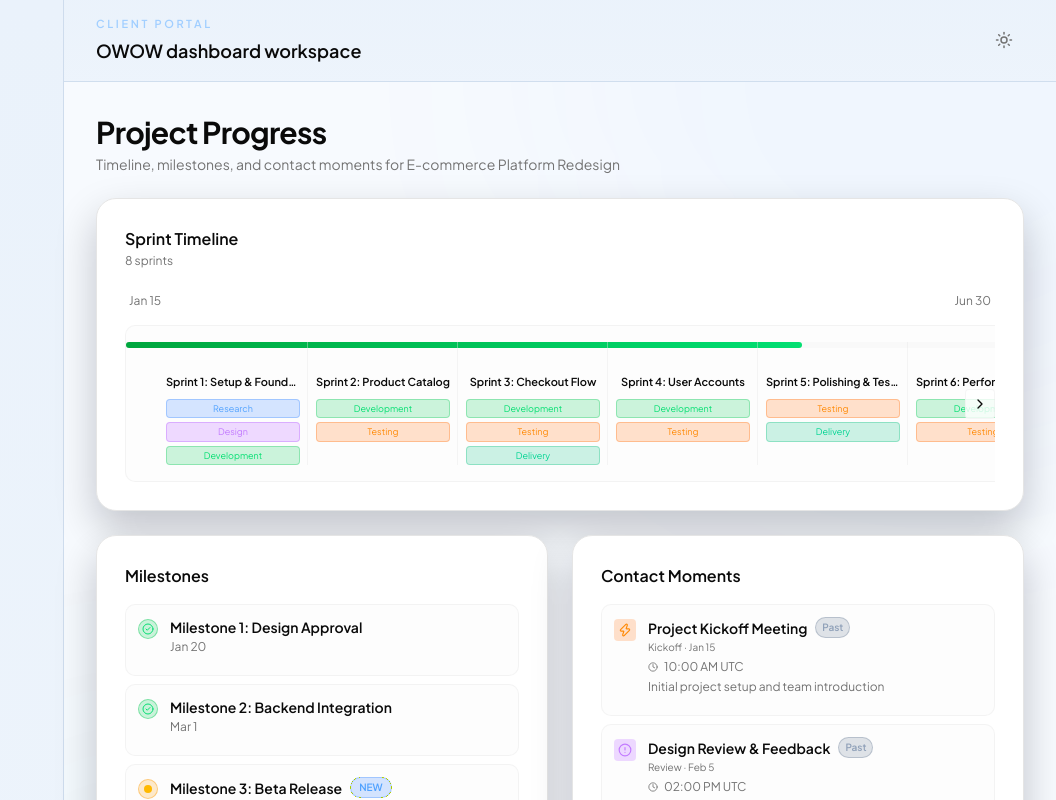
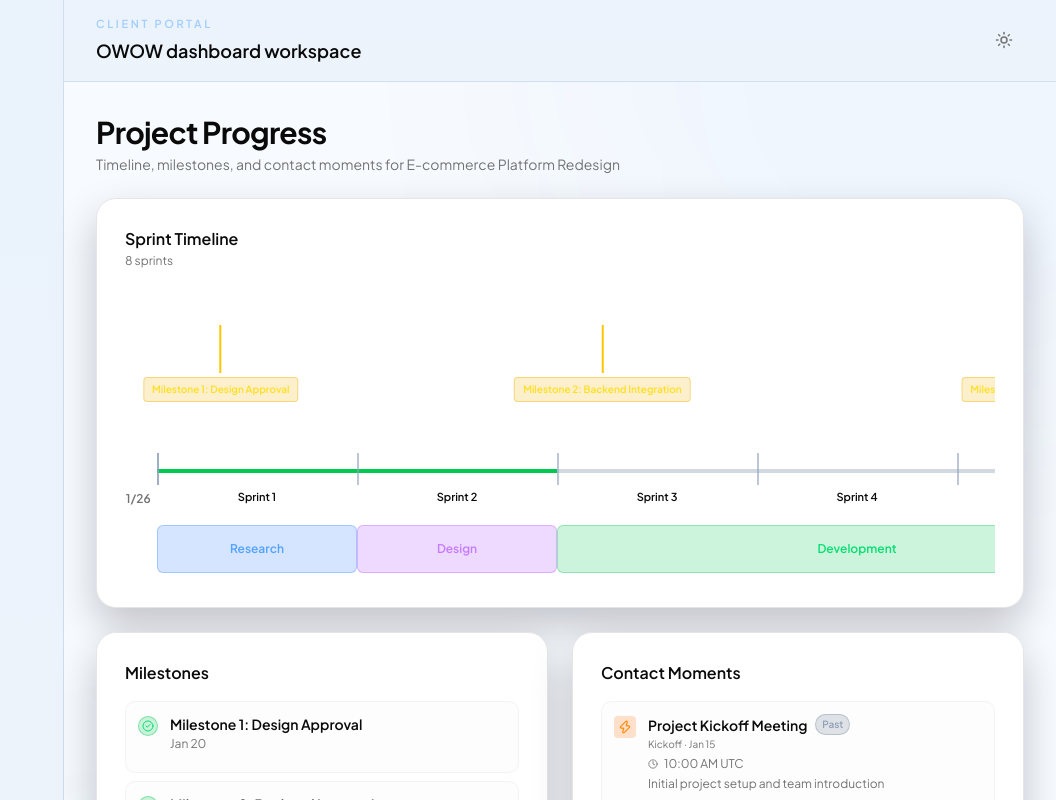
Before and after one commit to MaksymFeniuk/Dashboard-OWOW, a Next.js app: page /dashboard/progress in a window 1280 px wide. Shown: the top 800 px of the page, without its empty margins (224-1280 px from the left). Built offline with nearby package versions, Linux system fonts and the light colour scheme.

Commit message:
timeline changes
timeline changes

```diff
--- a/app/dashboard/progress/page.tsx
+++ b/app/dashboard/progress/page.tsx
@@ -4,12 +4,12 @@ import { useRef, useState } from "react"
 import { CheckCircle2, ChevronLeft, ChevronRight, Clock, AlertCircle, Zap, FileText, Sparkles } from "lucide-react"
 import { mockClients } from "@/lib/mock-data"
 
-const STAGE_COLORS = {
+const PHASE_COLORS = {
   Research: 'bg-blue-500/20 text-blue-400 border-blue-500/30',
   Design: 'bg-purple-500/20 text-purple-400 border-purple-500/30',
   Development: 'bg-green-500/20 text-green-400 border-green-500/30',
   Testing: 'bg-orange-500/20 text-orange-400 border-orange-500/30',
-  Delivery: 'bg-emerald-500/20 text-emerald-400 border-emerald-500/30',
+  Delivery: 'bg-cyan-500/20 text-cyan-400 border-cyan-500/30',
 }
 
 const CONTACT_TYPE_COLORS = {
@@ -28,13 +28,41 @@ const CONTACT_TYPE_ICONS = {
   other: Clock,
 }
 
+// Helper to get the primary phase of a sprint
+const getPrimaryPhase = (stages?: string[]) => {
+  if (!stages || stages.length === 0) return 'Development'
+  return stages[0] as keyof typeof PHASE_COLORS
+}
+
 export default function ProgressPage() {
   const project = mockClients[0]?.projects[0]
   const scrollContainerRef = useRef<HTMLDivElement>(null)
+  const timelineRef = useRef<HTMLDivElement>(null)
   const [canScrollLeft, setCanScrollLeft] = useState(false)
   const [canScrollRight, setCanScrollRight] = useState(true)
 
   if (!project) return <div>Project not found</div>
+
+  // Calculate phase groups
+  const getPhaseGroups = () => {
+    const groups: Array<{ phase: string; startIndex: number; endIndex: number }> = []
+    let currentPhase = getPrimaryPhase(project.sprints[0]?.stages)
+    let startIndex = 0
+
+    for (let i = 1; i <= project.sprints.length; i++) {
+      const nextPhase = i < project.sprints.length ? getPrimaryPhase(project.sprints[i]?.stages) : null
+
+      if (nextPhase !== currentPhase) {
+        groups.push({ phase: currentPhase, startIndex, endIndex: i - 1 })
+        currentPhase = nextPhase || currentPhase
+        startIndex = i
+      }
+    }
+
+    return groups
+  }
+
+  const phaseGroups = getPhaseGroups()
 
   const handleScroll = () => {
     if (scrollContainerRef.current) {
@@ -74,6 +102,12 @@ export default function ProgressPage() {
     return { type: 'scheduled', label: 'Scheduled' }
   }
 
+  // Calculate progress position on timeline
+  const completedSprints = project.sprints.filter(s => s.status === 'Done').length
+  const progressPositionPercent = completedSprints > 0
+    ? (completedSprints / project.sprints.length) * 100
+    : 0
+
   return (
     <div className="space-y-6 animate-fade-in">
       <div>
@@ -88,40 +122,132 @@ export default function ProgressPage() {
           <p className="mt-0.5 text-xs text-muted-foreground">{project.sprints.length} sprints</p>
         </div>
 
-        <div className="flex items-center justify-between text-xs text-muted-foreground mb-4 px-1">
-          <span>{new Date(project.projectStartDate).toLocaleDateString('en-US', { month: 'short', day: 'numeric' })}</span>
-          <span>{new Date(project.projectEndDate).toLocaleDateString('en-US', { month: 'short', day: 'numeric' })}</span>
-        </div>
-
         <div className="relative">
           {canScrollLeft && <button onClick={handleScrollLeft} className="absolute left-0 top-1/2 -translate-y-1/2 z-10 bg-background/80 p-1.5 rounded border border-border/40"><ChevronLeft className="h-4 w-4" /></button>}
-          {canScrollRight && <button onClick={handleScrollRight} className="absolute right-0 top-1/2 -translate-y-1/2 z-10 bg-background/80 p-1.5 rounded border border-border/40"><ChevronRight className="h-4 w-4" /></button>}
 
           <div ref={scrollContainerRef} onScroll={handleScroll} className="overflow-x-auto scrollbar-hide">
-            <div className="inline-flex gap-0 px-8 py-4 bg-accent/20 rounded-lg border border-border/40 min-w-full relative">
-              <div className="absolute left-0 right-0 top-4 h-1.5 bg-accent/40 rounded-full">
-                <div className="h-full bg-gradient-to-r from-green-600 to-green-400 rounded-full" style={{ width: `${progressPercentage}%` }} />
+            <div className="inline-block p-8 relative" style={{ minWidth: `${project.sprints.length * 200 + 64}px`, height: '280px' }}>
+              {/* Start date label - below first segment */}
+              <div
+                className="absolute text-xs text-muted-foreground font-semibold"
+                style={{
+                  left: '0px',
+                  top: '198px',
+                  transform: 'translateX(-50%)',
+                }}
+              >
+                {new Date(project.projectStartDate).toLocaleDateString('en-GB', { day: '2-digit', month: '2-digit', year: '2-digit' })}
               </div>
 
-              {project.sprints.map((sprint, i) => {
-                const startDt = new Date(sprint.startDate)
-                const endDt = new Date(sprint.endDate)
-                const totalDays = Math.ceil((new Date(project.projectEndDate).getTime() - new Date(project.projectStartDate).getTime()) / (1000 * 60 * 60 * 24))
-                const sprintDays = Math.ceil((endDt.getTime() - startDt.getTime()) / (1000 * 60 * 60 * 24))
-                const width = (sprintDays / totalDays) * 100
+              {/* End date label - below last segment */}
+              <div
+                className="absolute text-xs text-muted-foreground font-semibold"
+                style={{
+                  left: `${project.sprints.length * 200}px`,
+                  top: '198px',
+                  transform: 'translateX(-50%)',
+                }}
+              >
+                {new Date(project.projectEndDate).toLocaleDateString('en-GB', { day: '2-digit', month: '2-digit', year: '2-digit' })}
+              </div>
 
-                return (
-                  <div key={sprint.id} className="flex-1 relative px-2 pt-8 text-center" style={{ minWidth: '150px', flex: `0 0 ${width}%` }}>
-                    <div className="text-[11px] font-semibold text-foreground truncate mb-2">{sprint.name}</div>
-                    <div className="space-y-1">
-                      {(sprint.stages || []).map(stage => (
-                        <div key={stage} className={`text-[9px] px-1.5 py-0.5 rounded border ${STAGE_COLORS[stage as keyof typeof STAGE_COLORS]}`}>{stage}</div>
-                      ))}
+              {/* Milestones - top section */}
+              <div className="absolute top-8 left-12 right-8 h-24">
+                {sortedMilestones.map((milestone) => {
+                  const milestoneDate = new Date(milestone.dueDate)
+                  const projectStart = new Date(project.projectStartDate)
+                  const projectEnd = new Date(project.projectEndDate)
+                  const totalDays = (projectEnd.getTime() - projectStart.getTime()) / (1000 * 60 * 60 * 24)
+                  const milestoneDays = (milestoneDate.getTime() - projectStart.getTime()) / (1000 * 60 * 60 * 24)
+                  const milestonePercent = (milestoneDays / totalDays) * 100
+
+                  return (
+                    <div
+                      key={milestone.id}
+                      className="absolute flex flex-col items-center"
+                      style={{
+                        left: `${milestonePercent}%`,
+                        transform: 'translateX(-50%)',
+                      }}
+                    >
+                      {/* Yellow vertical line */}
+                      <div className="w-0.5 h-12 bg-yellow-400" />
+                      {/* Yellow badge */}
+                      <div className="bg-yellow-500/20 border border-yellow-500/40 px-2 py-1 rounded text-[10px] font-semibold text-yellow-300 whitespace-nowrap mt-1">
+                        {milestone.title}
+                      </div>
                     </div>
-                    {i < project.sprints.length - 1 && <div className="absolute right-0 top-0 bottom-0 w-px bg-border/40" />}
-                  </div>
-                )
-              })}
+                  )
+                })}
+              </div>
+
+              {/* Main timeline - sprints section */}
+              <div className="absolute top-40 left-8 right-8 h-24">
+                {/* Background white/gray line */}
+                <div className="absolute top-4 left-0 right-0 h-1 bg-slate-400/40" />
+
+                {/* Green progress line */}
+                <div
+                  className="absolute top-4 left-0 h-1 bg-green-500 transition-all duration-500"
+                  style={{
+                    width: `${progressPositionPercent}%`,
+                  }}
+                />
+
+                {/* Start vertical line */}
+                <div className="absolute top-0 left-0 w-0.5 h-8 bg-slate-400/60" />
+
+                {/* Sprint segments with dividers */}
+                {project.sprints.map((sprint, i) => {
+                  const segmentPosition = i * 200
+                  const labelPosition = segmentPosition + 100 // Center of segment
+
+                  return (
+                    <div key={sprint.id}>
+                      {/* Vertical divider line */}
+                      <div
+                        className="absolute top-0 w-0.5 h-8 bg-slate-400/60"
+                        style={{ left: `${segmentPosition}px` }}
+                      />
+
+                      {/* Sprint label - centered under middle of segment */}
+                      <div
+                        className="absolute text-[11px] font-semibold text-foreground mt-9"
+                        style={{
+                          left: `${labelPosition}px`,
+                          transform: 'translateX(-50%)',
+                        }}
+                      >
+                        Sprint {i + 1}
+                      </div>
+                    </div>
+                  )
+                })}
+
+                {/* End vertical line */}
+                <div className="absolute top-0 w-0.5 h-8 bg-slate-400/60" style={{ left: `${project.sprints.length * 200}px` }} />
+              </div>
+
+              {/* Phase bars - bottom section */}
+              <div className="absolute left-8 right-8 h-12" style={{ bottom: '0px' }}>
+                {phaseGroups.map((group) => {
+                  const startPos = group.startIndex * 200
+                  const width = (group.endIndex - group.startIndex + 1) * 200
+
+                  return (
+                    <div
+                      key={group.phase}
+                      className={`absolute h-full rounded-sm border text-xs font-semibold flex items-center justify-center ${PHASE_COLORS[group.phase as keyof typeof PHASE_COLORS]}`}
+                      style={{
+                        left: `${startPos}px`,
+                        width: `${width}px`,
+                      }}
+                    >
+                      {group.phase}
+                    </div>
+                  )
+                })}
+              </div>
             </div>
           </div>
         </div>
--- a/lib/mock-data.ts
+++ b/lib/mock-data.ts
@@ -82,13 +82,13 @@ export const mockClients: Client[] = [
         projectStartDate: '2026-01-15',
         projectEndDate: '2026-06-30',
         sprints: [
-          { id: 's1', name: 'Sprint 1: Setup & Foundations', startDate: '2026-02-01', endDate: '2026-02-14', status: 'Done', progress: 100, stages: ['Research', 'Design', 'Development'] },
-          { id: 's2', name: 'Sprint 2: Product Catalog', startDate: '2026-02-15', endDate: '2026-02-28', status: 'Done', progress: 100, stages: ['Development', 'Testing'] },
-          { id: 's3', name: 'Sprint 3: Checkout Flow', startDate: '2026-03-01', endDate: '2026-03-14', status: 'Review', progress: 95, stages: ['Development', 'Testing', 'Delivery'] },
-          { id: 's4', name: 'Sprint 4: User Accounts', startDate: '2026-03-15', endDate: '2026-03-28', status: 'In Progress', progress: 40, stages: ['Development', 'Testing'] },
-          { id: 's5', name: 'Sprint 5: Polishing & Testing', startDate: '2026-03-29', endDate: '2026-04-11', status: 'To Do', progress: 0, stages: ['Testing', 'Delivery'] },
-          { id: 's6', name: 'Sprint 6: Performance & Scale', startDate: '2026-04-12', endDate: '2026-04-25', status: 'To Do', progress: 0, stages: ['Development', 'Testing'] },
-          { id: 's7', name: 'Sprint 7: Final QA & Security', startDate: '2026-04-26', endDate: '2026-05-09', status: 'To Do', progress: 0, stages: ['Testing', 'Delivery'] },
+          { id: 's1', name: 'Sprint 1: Setup & Foundations', startDate: '2026-02-01', endDate: '2026-02-14', status: 'Done', progress: 100, stages: ['Research'] },
+          { id: 's2', name: 'Sprint 2: Product Catalog', startDate: '2026-02-15', endDate: '2026-02-28', status: 'Done', progress: 100, stages: ['Design'] },
+          { id: 's3', name: 'Sprint 3: Checkout Flow', startDate: '2026-03-01', endDate: '2026-03-14', status: 'Review', progress: 95, stages: ['Development'] },
+          { id: 's4', name: 'Sprint 4: User Accounts', startDate: '2026-03-15', endDate: '2026-03-28', status: 'In Progress', progress: 40, stages: ['Development'] },
+          { id: 's5', name: 'Sprint 5: Polishing & Testing', startDate: '2026-03-29', endDate: '2026-04-11', status: 'To Do', progress: 0, stages: ['Development'] },
+          { id: 's6', name: 'Sprint 6: Performance & Scale', startDate: '2026-04-12', endDate: '2026-04-25', status: 'To Do', progress: 0, stages: ['Testing'] },
+          { id: 's7', name: 'Sprint 7: Final QA & Security', startDate: '2026-04-26', endDate: '2026-05-09', status: 'To Do', progress: 0, stages: ['Testing'] },
           { id: 's8', name: 'Sprint 8: Launch & Monitoring', startDate: '2026-05-10', endDate: '2026-05-23', status: 'To Do', progress: 0, stages: ['Delivery'] },
         ],
         milestones: [
```
